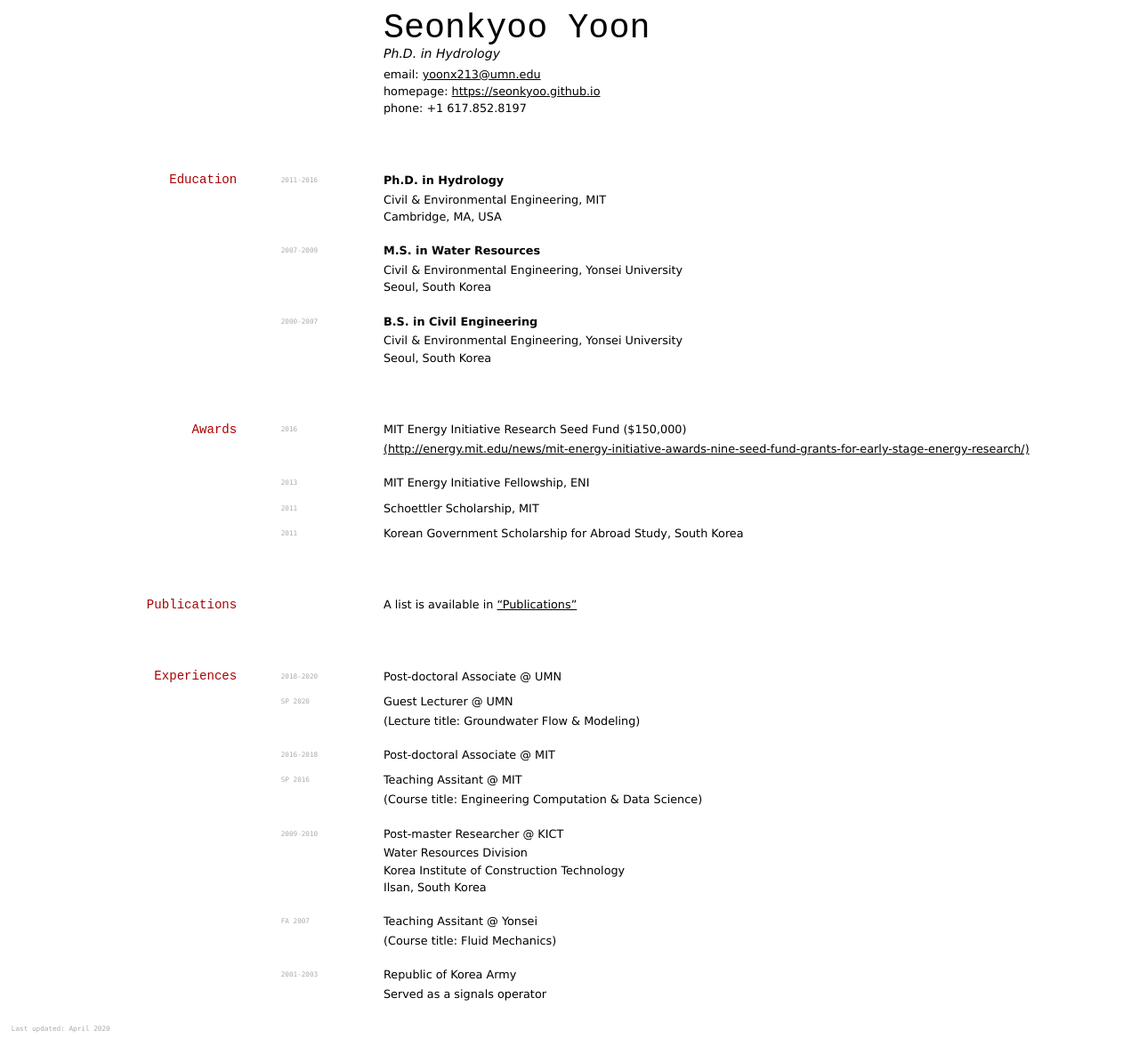
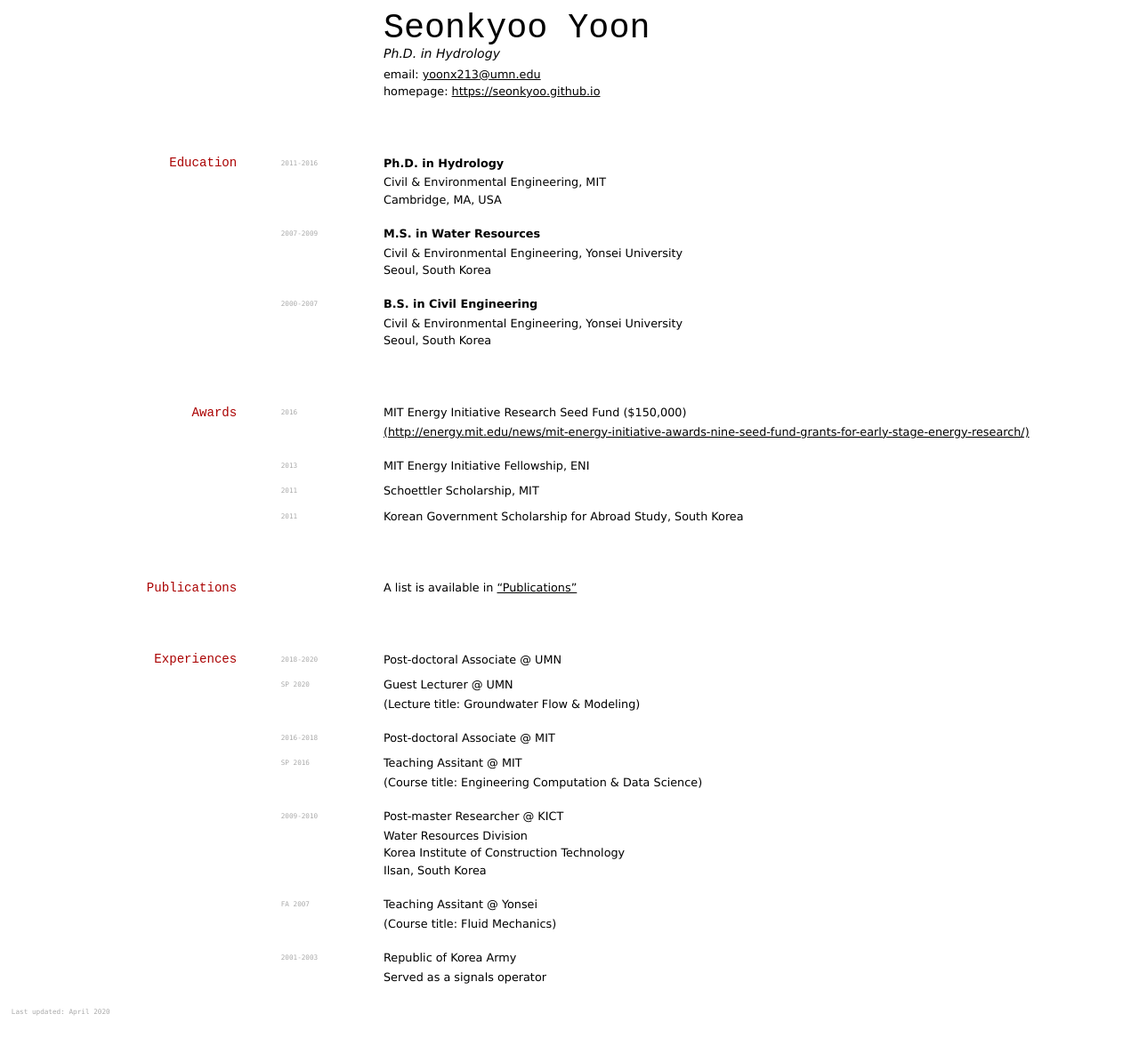
Before and after one commit to seonkyoo/home, a Jekyll site: the page built from _pages/4_vitae.md, in a window 1280 px wide. Shown: the whole page at 89% size. Built offline with Jekyll 4.4.1, drawn with Linux system fonts in a browser that asks for light colours.

Commit message:
vitae update

```diff
--- a/_pages/4_vitae.md
+++ b/_pages/4_vitae.md
@@ -9,7 +9,7 @@ description:
 Ph.D. in Hydrology
 - email: [yoonx213@umn.edu](mailto:{{ site.email | encode_email }})
 - homepage: [https://seonkyoo.github.io](/)
-- phone: +1 617.852.8197
+<!-- - phone: +1 617.852.8197 -->
 
 
 
```
